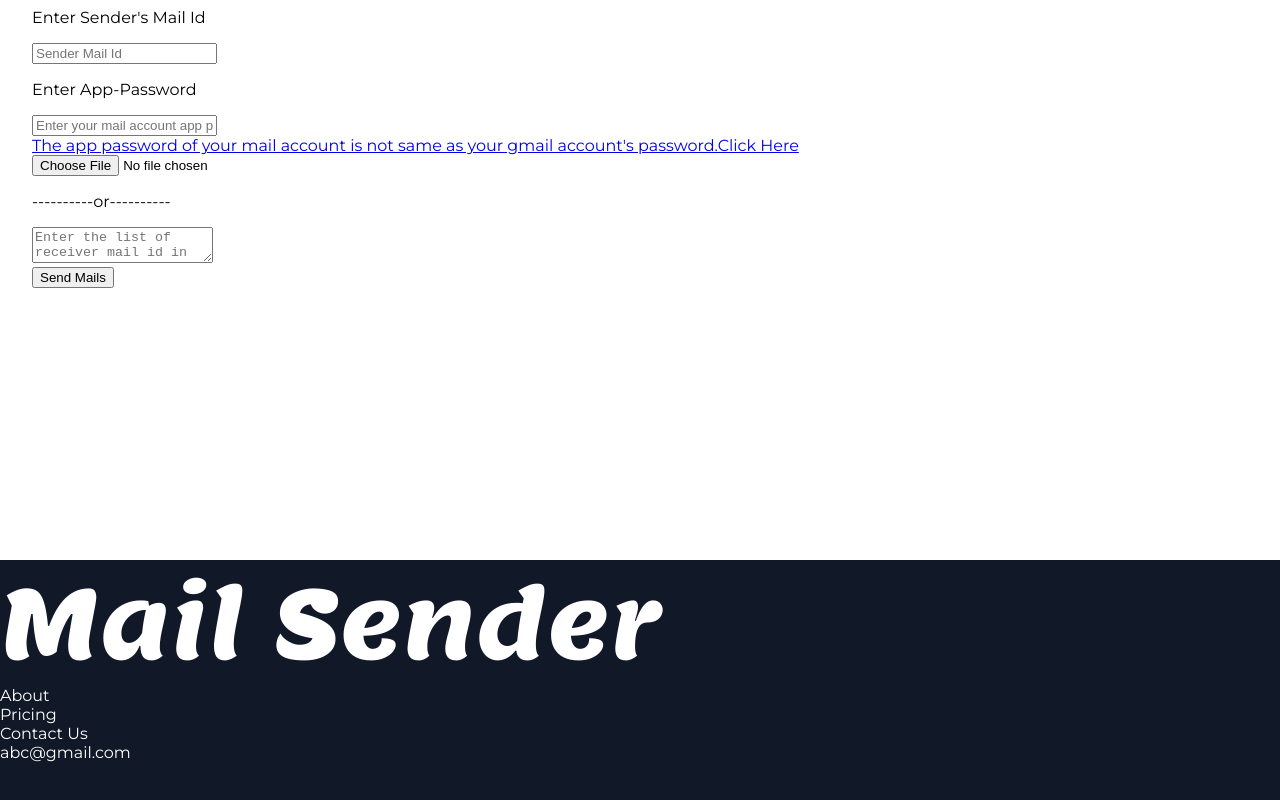
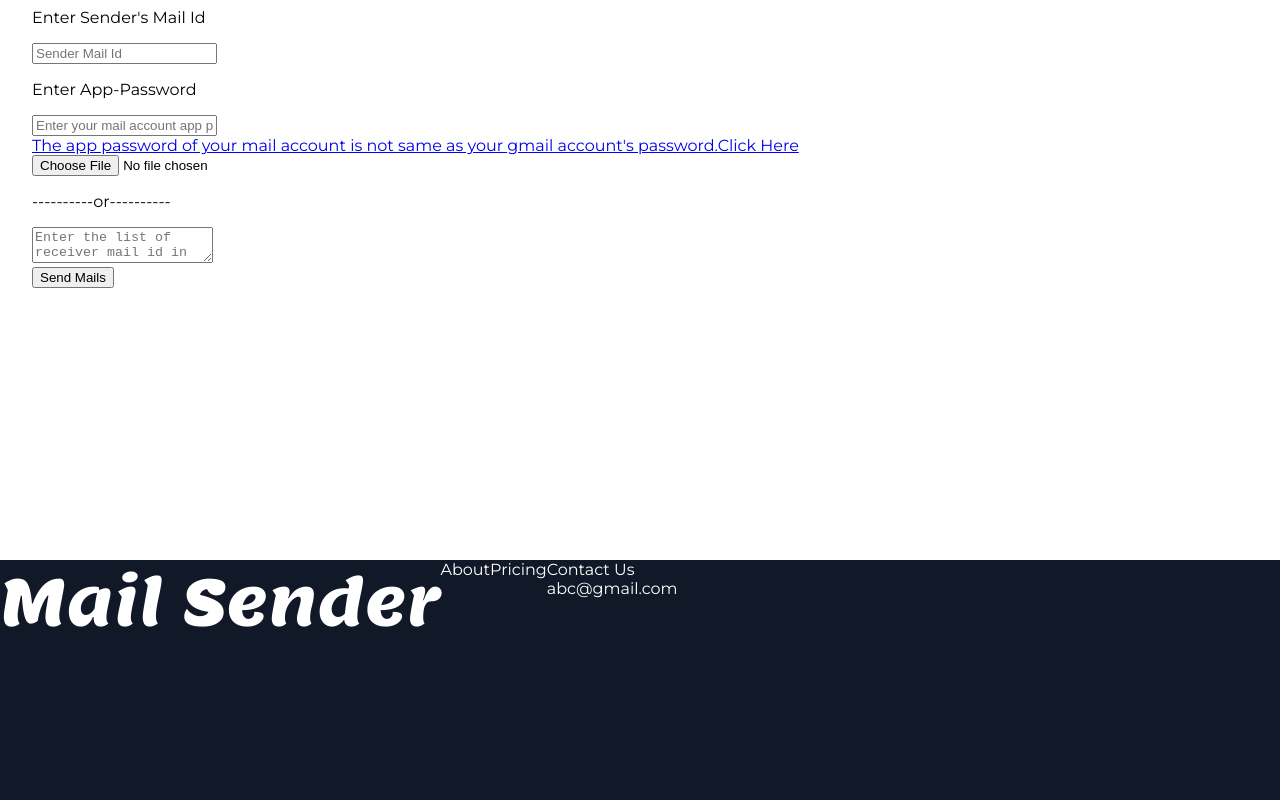
Before and after one commit to HardikChhallani/MailSender-webapp, a plain HTML site: page index.html in a window 1280 px wide. Shown: the part 608-1408 px from the top of the page. Drawn offline with Linux system fonts and the light colour scheme.

Commit message:
completed html

```diff
--- a/index.html
+++ b/index.html
@@ -44,6 +44,7 @@
         </form>
     </section>
     <footer class="foot">
+        <div class="foot-content">
             <div class="foot-content-logo">
                 Mail Sender
             </div>
@@ -56,6 +57,7 @@
             <div class="foot-content-pricing">
                 Contact Us <br> abc@gmail.com
             </div>
+        </div>
     </footer>
 </body>
 </html>
--- a/style.css
+++ b/style.css
@@ -68,9 +68,12 @@ body{
     width: 100vw;
     color: #ffffff;
 }
+.foot-content{
+    display: flex;
+}
 .foot-content-logo{
     font-family: lemon;
-    font-size: 6rem;
+    font-size: 4rem;
 }
 .foot-content-pricing a {
     text-decoration: none;
```
Lines whose indentation alone changed are shown as unchanged.
